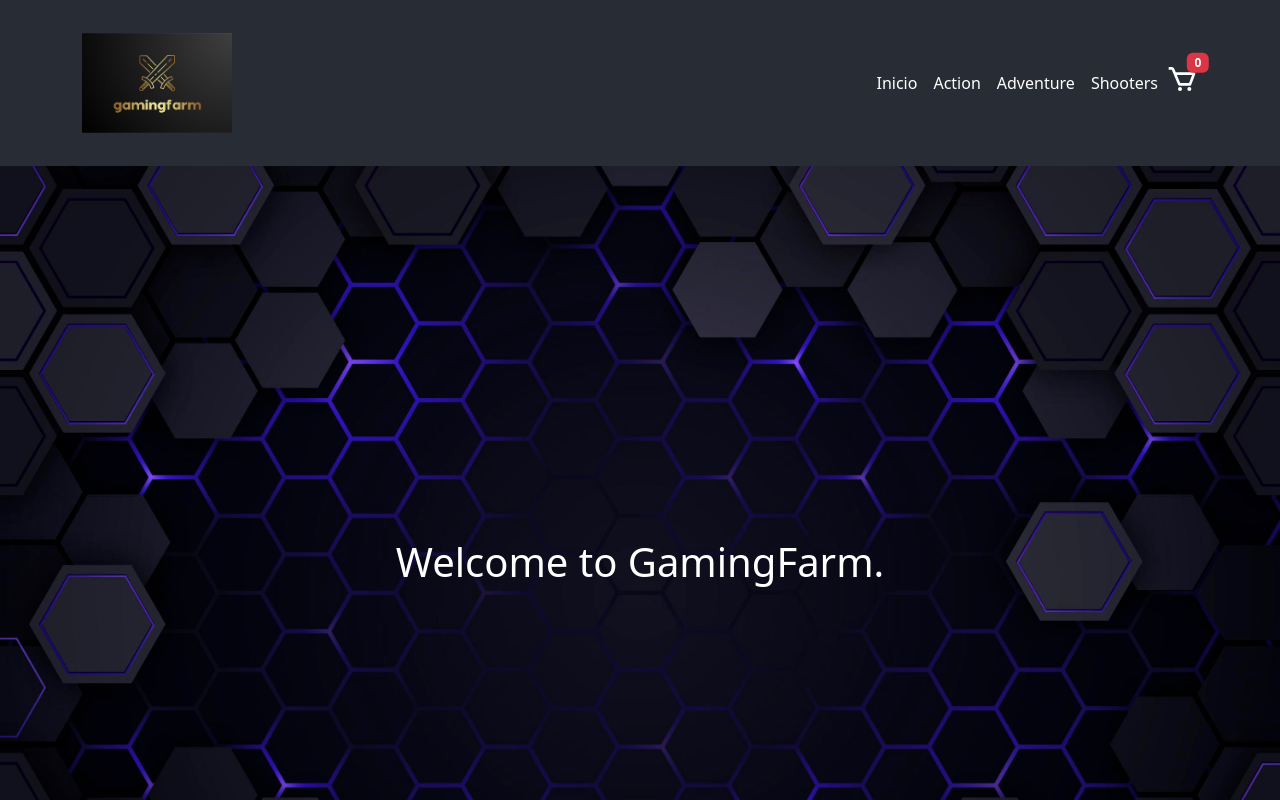
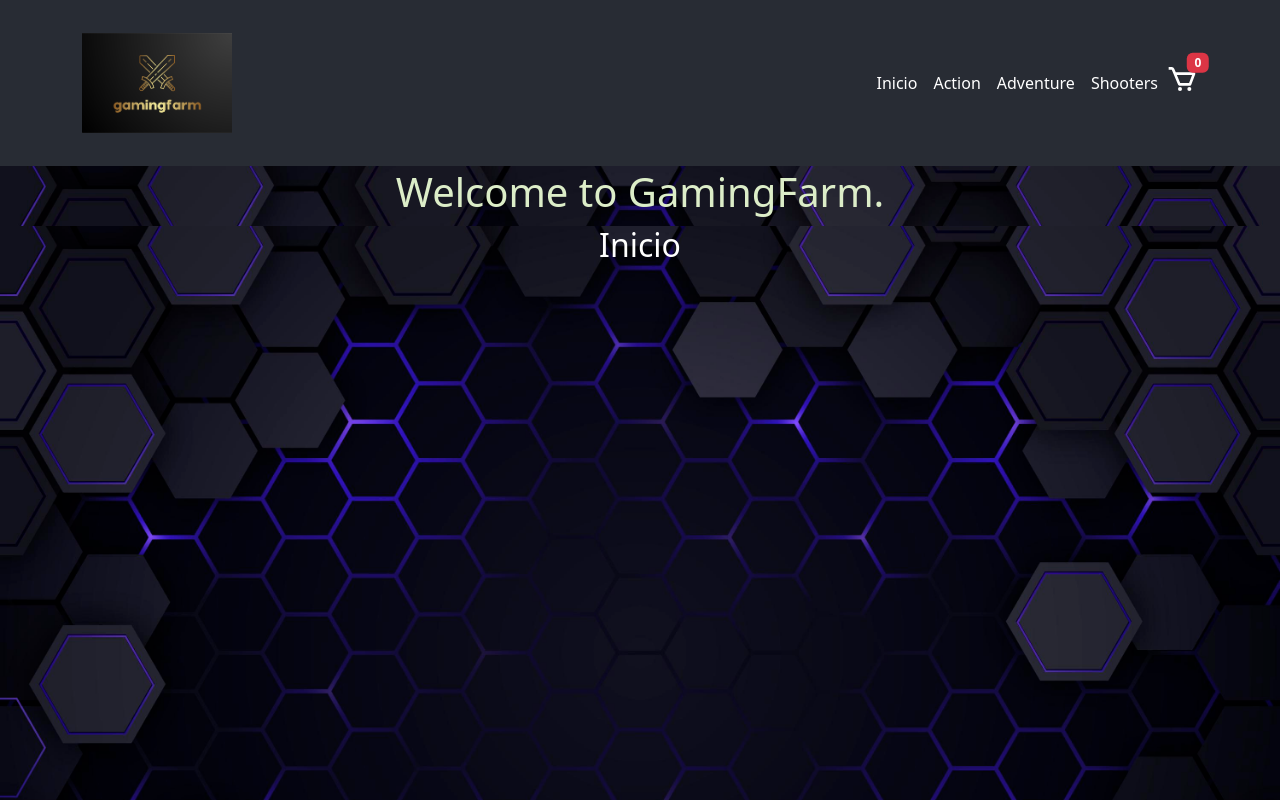
Before and after one commit to xHomerOx/Ecommerce-BozMaraldo, a React (Create React App) app: page / in a window 1280 px wide. Shown: the top 800 px of the page. Built offline with nearby package versions, Linux system fonts and the light colour scheme.

Commit message:
Styles Header and Div

```diff
--- a/src/App.js
+++ b/src/App.js
@@ -1,6 +1,6 @@
 import './App.css';
 import NavBar from './components/NavBar/NavBar';
-import gamingBackground from './styles/Styles';
+import { gamingBackground, headerHeight } from './styles/Styles';
 import ItemListContainer from './components/ItemListContainer/ItemListContainer';
 import { BrowserRouter, Routes, Route } from 'react-router-dom';
 import Home from './pages/Home/Home';
@@ -12,20 +12,24 @@ import Games from './pages/Games/Games';
 function App() {
 
   return (
+    <>
       <div className="App">
         <BrowserRouter basename="/">
           <NavBar />
-        <header className="App-header" style={gamingBackground}>
+          <header className="App-header" style={{...gamingBackground, ...headerHeight}}>
             <ItemListContainer greeting={'Welcome to GamingFarm.'} />
           </header>
+          <div style={gamingBackground}>
             <Routes>
               <Route path="/" element={<Home />} />
               <Route path="/games" element={<Products />} />
               <Route path="/games/:catId" element={<Categories />} />
               <Route path="/games/:gameId" element={<Games />} />
             </Routes>
+          </div>
         </BrowserRouter>
       </div>
+    </>
   );
 }
 
--- a/src/pages/Home/Home.jsx
+++ b/src/pages/Home/Home.jsx
@@ -1,4 +1,4 @@
-import gamingBackground from "../../styles/Styles"
+import { gamingBackground } from "../../styles/Styles"
 
 const Home = () => {
   return (
--- a/src/styles/Styles.jsx
+++ b/src/styles/Styles.jsx
@@ -1,10 +1,14 @@
 import gamingImg from '../assets/gaming-background.jpg';
 
-const gamingBackground = {
+export const gamingBackground = {
     backgroundImage: `url(${gamingImg})`,
     backgroundSize: 'cover',
-    height: '100vh',
-    backgroundRepeat: 'no-repeat'
+    backgroundRepeat: 'no-repeat',
+    minHeight: '100vh',
+    color: '#FFF'
 };
 
-export default gamingBackground
+export const headerHeight = {
+    minHeight: '60px',
+    color: '#DCEDC8'
+}
```
Lines whose indentation alone changed are shown as unchanged.
